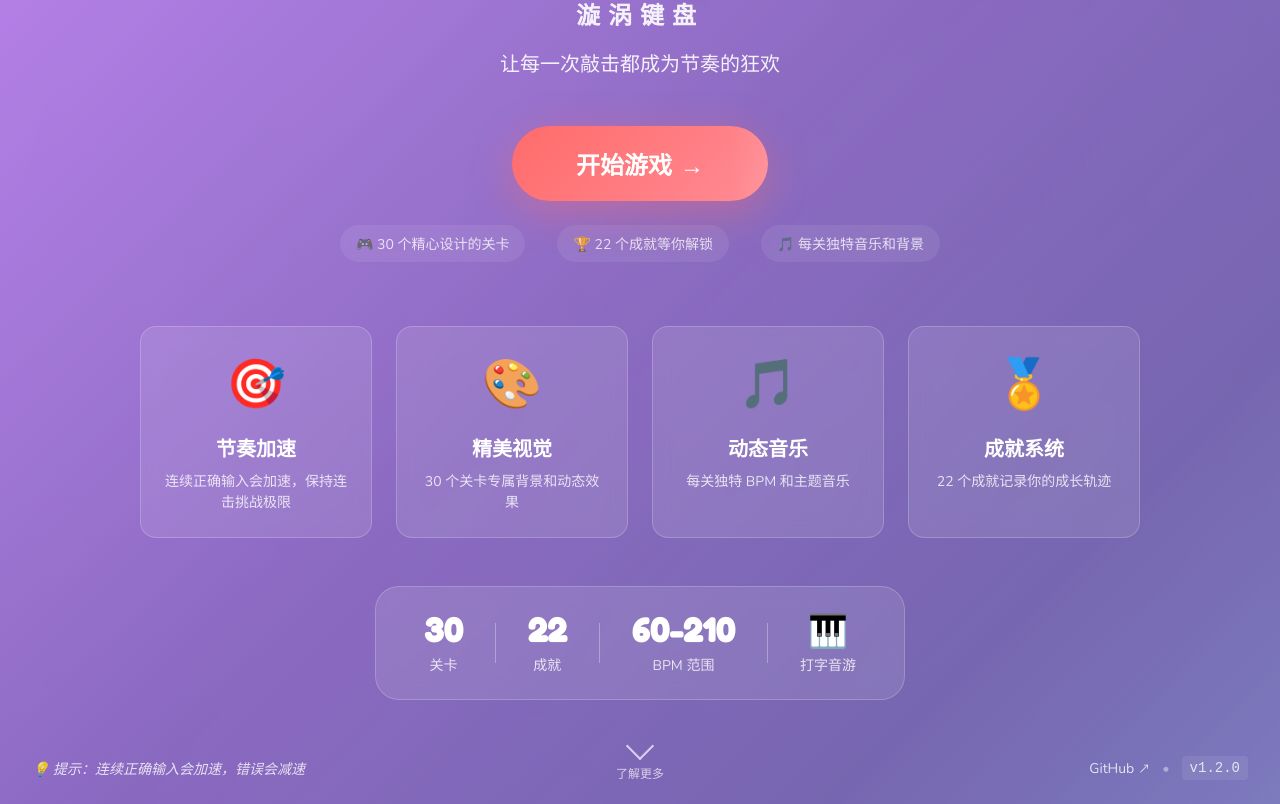
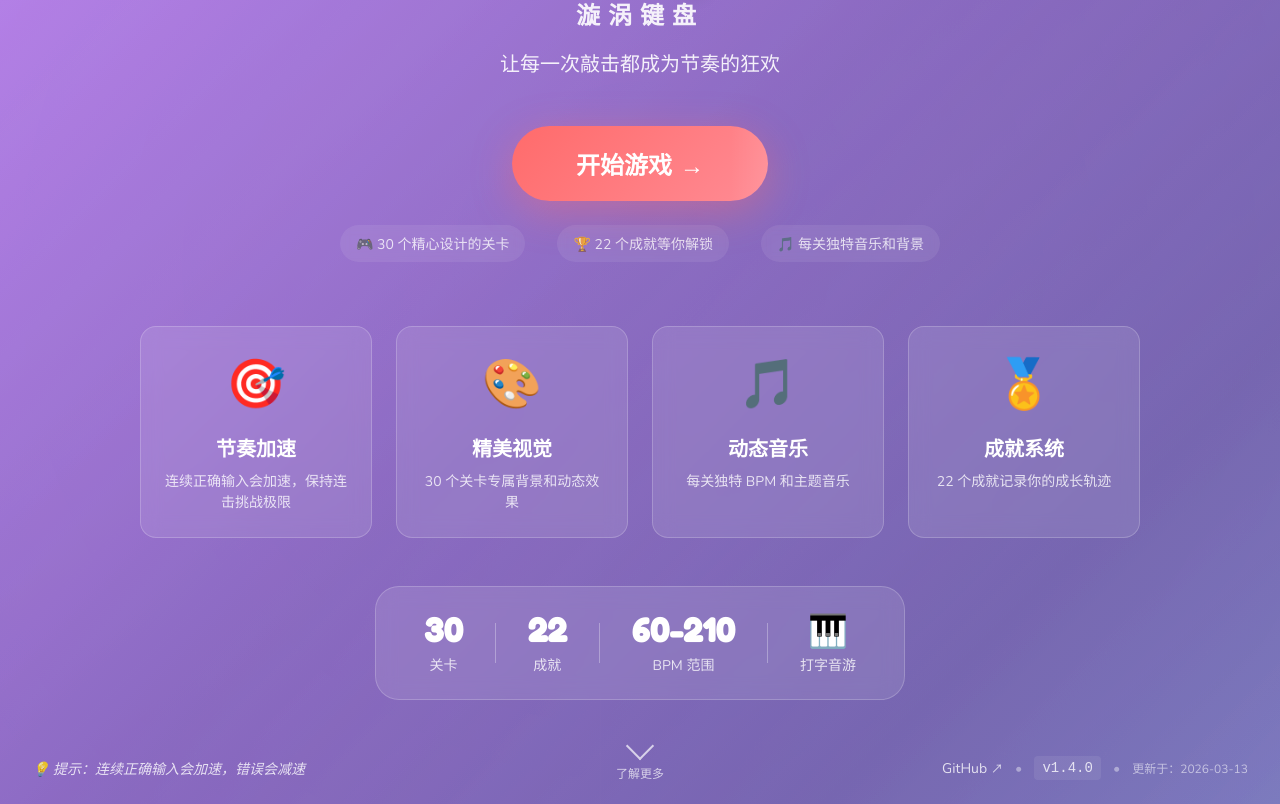
Before and after one commit to capyflow/vortex_keyboard, a Vue app: page / in a window 1280 px wide. Shown: the part 264-1068 px from the top of the page. Built offline with nearby package versions, Linux system fonts and the light colour scheme.

Commit message:
chore: 更新版本号至 v1.5.0 + 添加更新时间显示
- 首页底部显示版本号 v1.x.x 格式
- 首页底部显示最后更新日期
- 只有重大升级才更新主版本号

```diff
--- a/src/components/LandingPage.vue
+++ b/src/components/LandingPage.vue
@@ -113,7 +113,9 @@
           <span class="link-icon">↗</span>
         </a>
         <span class="footer-divider">•</span>
-        <span class="footer-version">v1.2.0</span>
+        <span class="footer-version">v1.4.0</span>
+        <span class="footer-divider">•</span>
+        <span class="footer-updated">更新于：2026-03-13</span>
       </div>
     </div>
 
@@ -673,6 +675,11 @@ function getParticleStyle(_index: number) {
   border-radius: 4px;
 }
 
+.footer-updated {
+  font-size: 0.75rem;
+  opacity: 0.7;
+}
+
 /* 滚动提示 */
 .scroll-hint {
   position: absolute;
```
